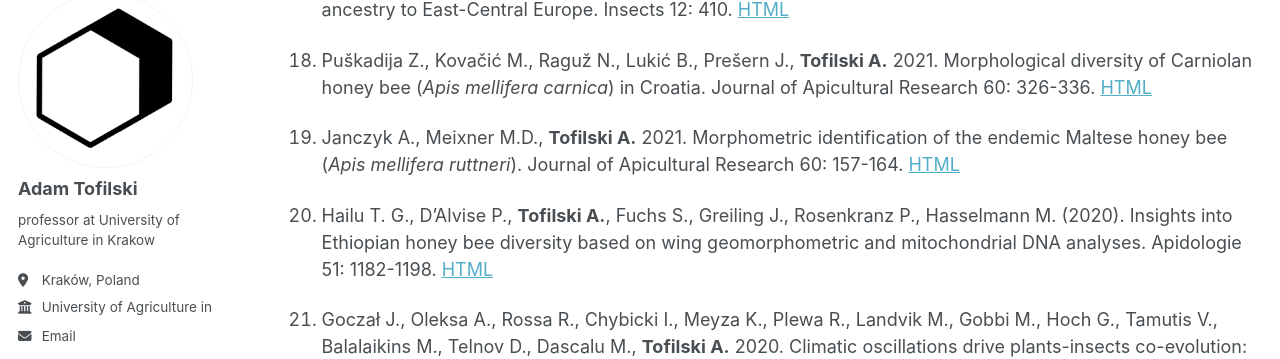
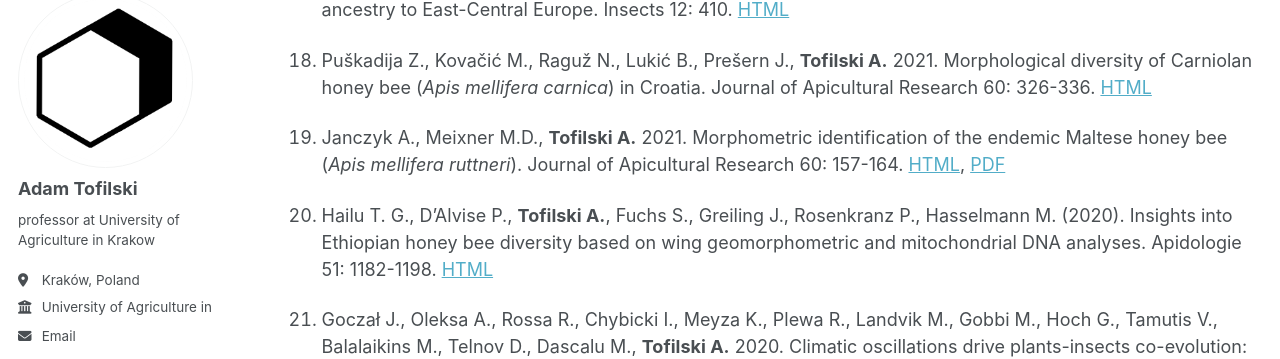
Before and after one commit to DrawWing/DrawWing.github.io, a Jekyll site: the page built from _pages/publications.md, in a window 1280 px wide and 900 px high, scrolled down 1524 px. Shown: the part 106-465 px from the top of the window. Built offline with Jekyll 4.4.1, drawn with Linux system fonts in a browser that asks for light colours; some web fonts are replaced; a script that is not in the unit is left out.

Commit message:
Janczyk 2021

```diff
--- a/_pages/publications.md
+++ b/_pages/publications.md
@@ -43,7 +43,7 @@ author_profile: true
 
 18. Puškadija Z., Kovačić M., Raguž N., Lukić B., Prešern J., **Tofilski A.** 2021. Morphological diversity of Carniolan honey bee (*Apis mellifera carnica*) in Croatia. Journal of Apicultural Research 60: 326-336. [HTML](https://doi.org/10.1080/00218839.2020.1843847)
 
-19. Janczyk A., Meixner M.D., **Tofilski A.** 2021. Morphometric identification of the endemic Maltese honey bee (*Apis mellifera ruttneri*). Journal of Apicultural Research 60: 157-164. [HTML](https://doi.org/10.1080/00218839.2020.1827705)
+19. Janczyk A., Meixner M.D., **Tofilski A.** 2021. Morphometric identification of the endemic Maltese honey bee (*Apis mellifera ruttneri*). Journal of Apicultural Research 60: 157-164. [HTML](https://doi.org/10.1080/00218839.2020.1827705), [PDF](https://DrawWing.github.io/files/Janczyk2021Morphometric.pdf)
 
 20. Hailu T. G., D'Alvise P., **Tofilski A.**, Fuchs S., Greiling J., Rosenkranz P., Hasselmann M. (2020). Insights into Ethiopian honey bee diversity based on wing geomorphometric and mitochondrial DNA analyses. Apidologie 51: 1182-1198. [HTML](https://doi.org/10.1007/s13592-020-00796-9)
 
```
Also changed, not shown: 1 other file.
